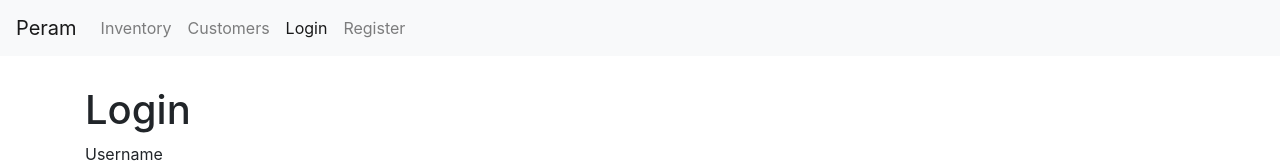
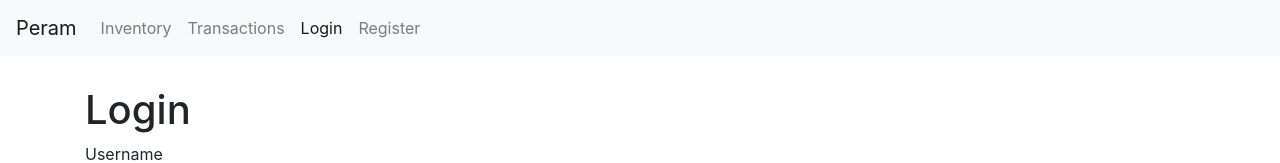
Before and after one commit to iopanio/peramUI, a React (Create React App) app: page /login in a window 1280 px wide. Shown: the top 163 px of the page. Built offline with nearby package versions, Linux system fonts and the light colour scheme.

Commit message:
Update headers

```diff
--- a/src/components/customers.jsx
+++ b/src/components/customers.jsx
@@ -23,7 +23,7 @@ class Customers extends Component {
 
     return (
       <div>
-        <h1>Customers</h1>
+        <h1>Students</h1>
         <CustomersTable
           customers={customers}
           onSort={this.handleSort}
--- a/src/components/navBar.jsx
+++ b/src/components/navBar.jsx
@@ -27,7 +27,7 @@ const NavBar = ({ user }) => {
           </NavLink>
 
           <NavLink className="nav-item nav-link" to="/customers">
-            Customers
+            Transactions
           </NavLink>
 
           {!user && (
```
